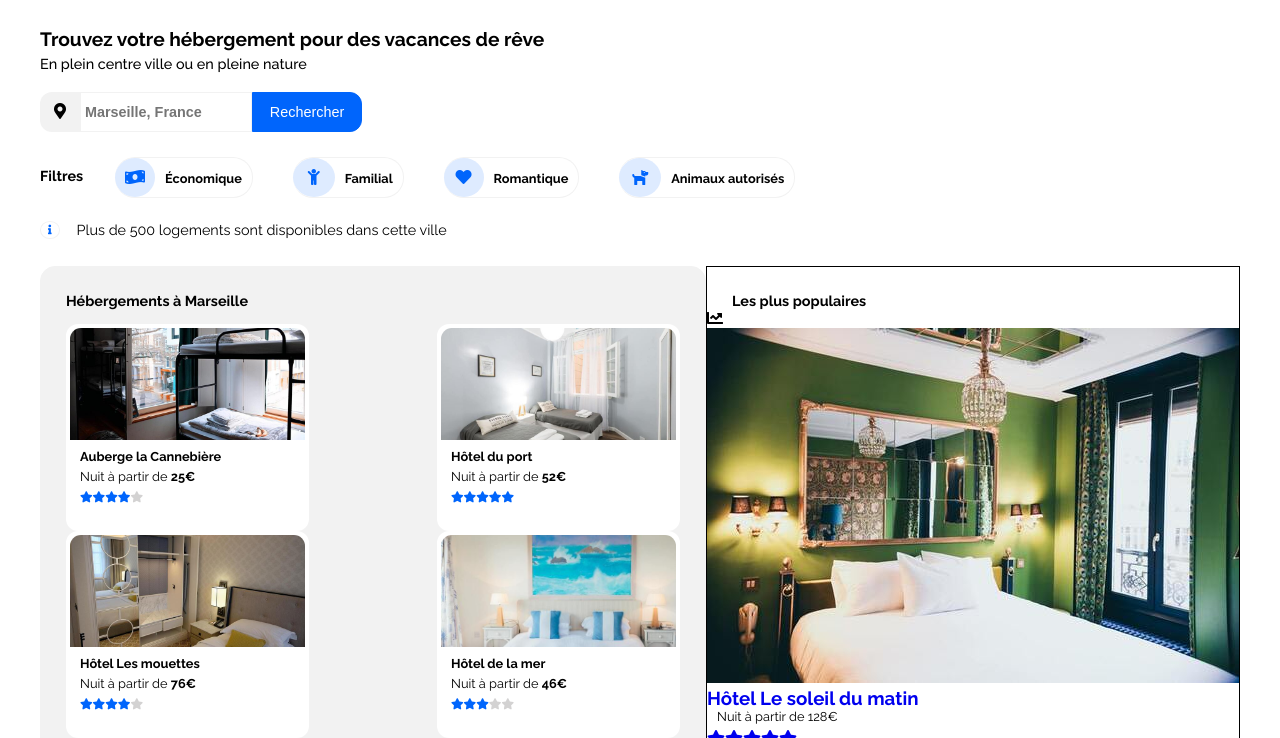
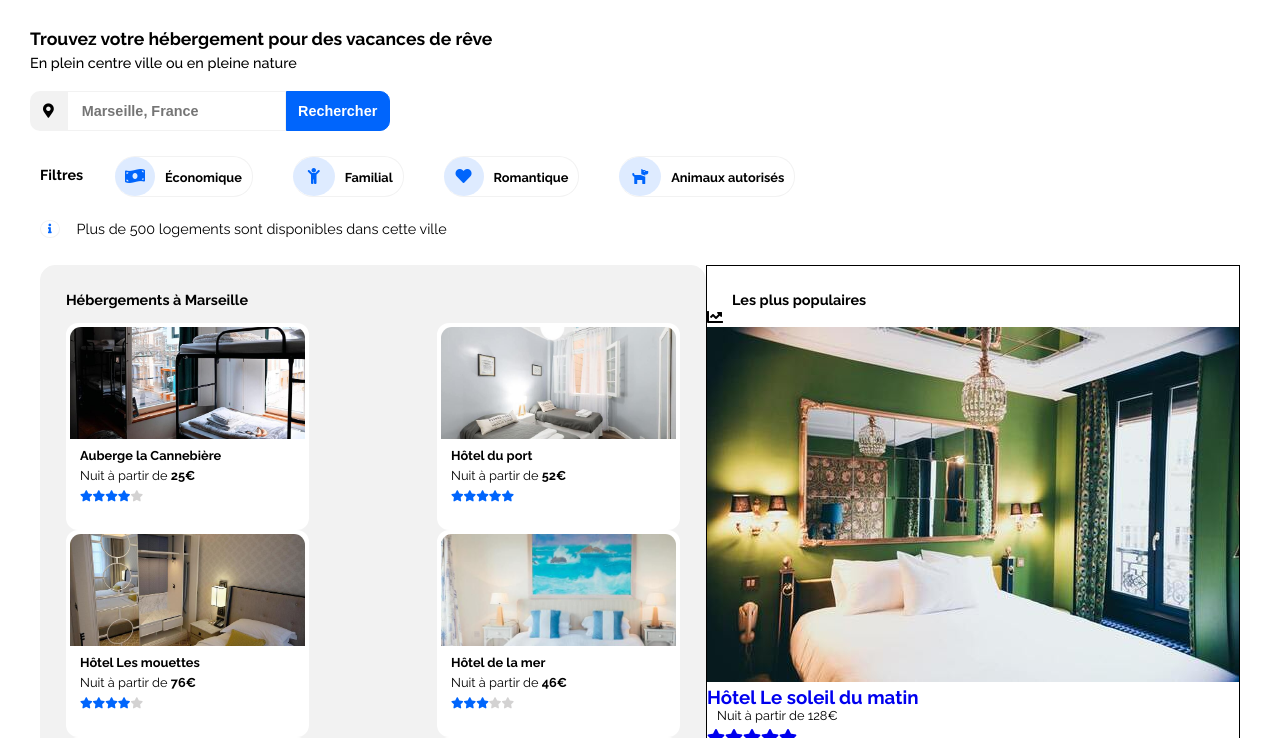
Before and after one commit to ferdi-m20/BLANCHARTFerdinand_2_05082021, a plain HTML site: page index.html in a window 1280 px wide. Shown: the part 62-800 px from the top of the page. Drawn offline with Linux system fonts and the light colour scheme.

Commit message:
Suppression des heights et widths et ajout du padding dans h1, le p qui suit et la barre de recherche(suppression d'un div qui englobait <i>

```diff
--- a/index.html
+++ b/index.html
@@ -26,7 +26,7 @@
             <h1>Trouvez votre hébergement pour des vacances de rêve</h1>
             <p>En plein centre ville ou en pleine nature</p>
             <form method="POST" action="traitment.php">
-                <div><i class="fas fa-map-marker-alt"></i></div>
+                <i class="fas fa-map-marker-alt"></i>
                 <input type="type" id="ville_search" name="ville_search" placeholder=" Marseille, France" />
                 <input type="submit" value="Rechercher" />
             </form>
--- a/style.css
+++ b/style.css
@@ -68,45 +68,46 @@ a{
 /* container_1 */
 
 h1 {
-    font-size: 1.2em;
-    margin: 30px 0 0 40px;
+    font-size: 1.1em;
     font-weight: 700;
+    padding: 30px 0 0 30px;
 }
 
 h1 + p {
     font-size: 0.9em;
-    margin: 5px 0 0 40px;
     font-weight: 500;
+    margin: 0;
+    padding: 5px 0 0 30px;
 }
 
 form {
     display: flex;
-    margin: 20px 0 0 40px;
+    padding: 20px 0 0 30px;
 }
 
-form div {
+form i {
     background-color: #F2F2F2;
-    width: 40px;
-    height: 40px;
-    line-height: 40px;
-    border-radius: 12px 0 0 12px ;
+    border-radius: 10px 0 0 10px ;
     text-align: center;
+    font-size: 0.9em;
+    padding: 0.9em;
 }
 
 form input:nth-child(3) {
     background-color: #0065FC;
     color: white;
-    width: 110px;
-    border-radius: 0 12px 12px 0;
-    border: 1px solid #0065FC;
+    border-radius: 0 10px 10px 0;
+    border: 0.1px solid #0065FC;
     font-size: 0.9em;
+    padding: 0.78em;
+    font-weight: bold;
 }
 
 form input:nth-child(2) {
-    width: 170px;
+    font-size: 0.9em;
     font-weight: bold;
-    font-size: 0.9em;
-    border: 1px solid #F2F2F2;
+    border: solid 0.1em #F2F2F2;
+    padding: 0.7em;
 }
 
 /* filters */
```
